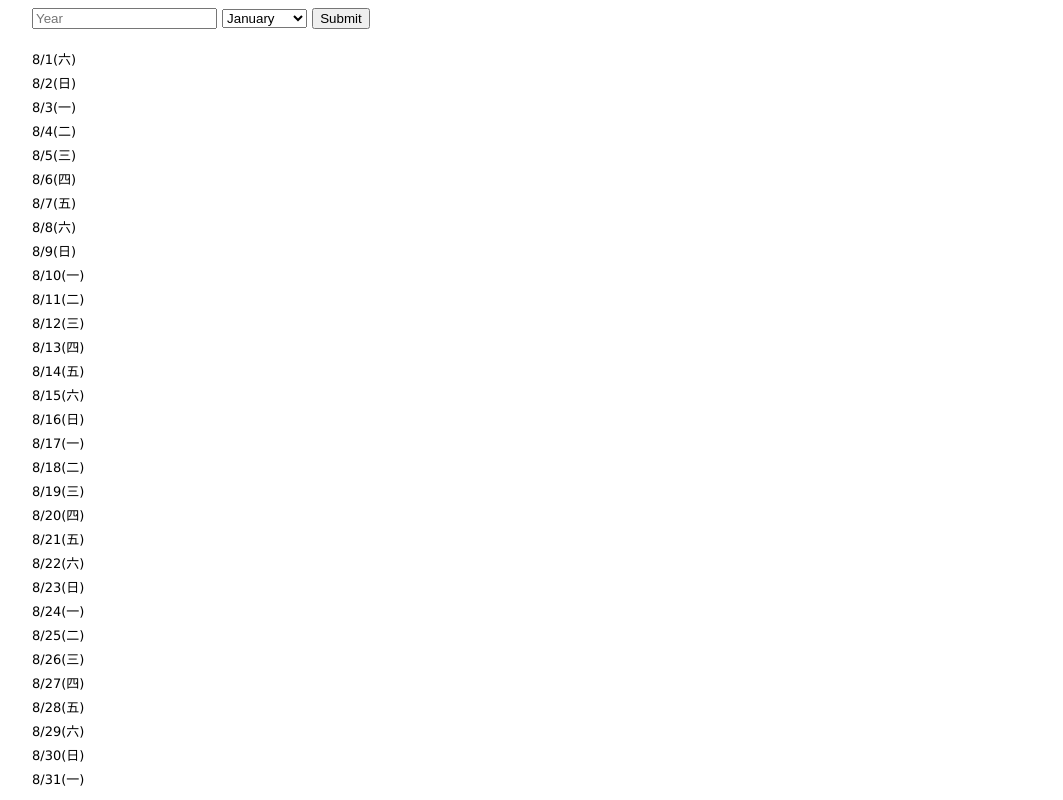
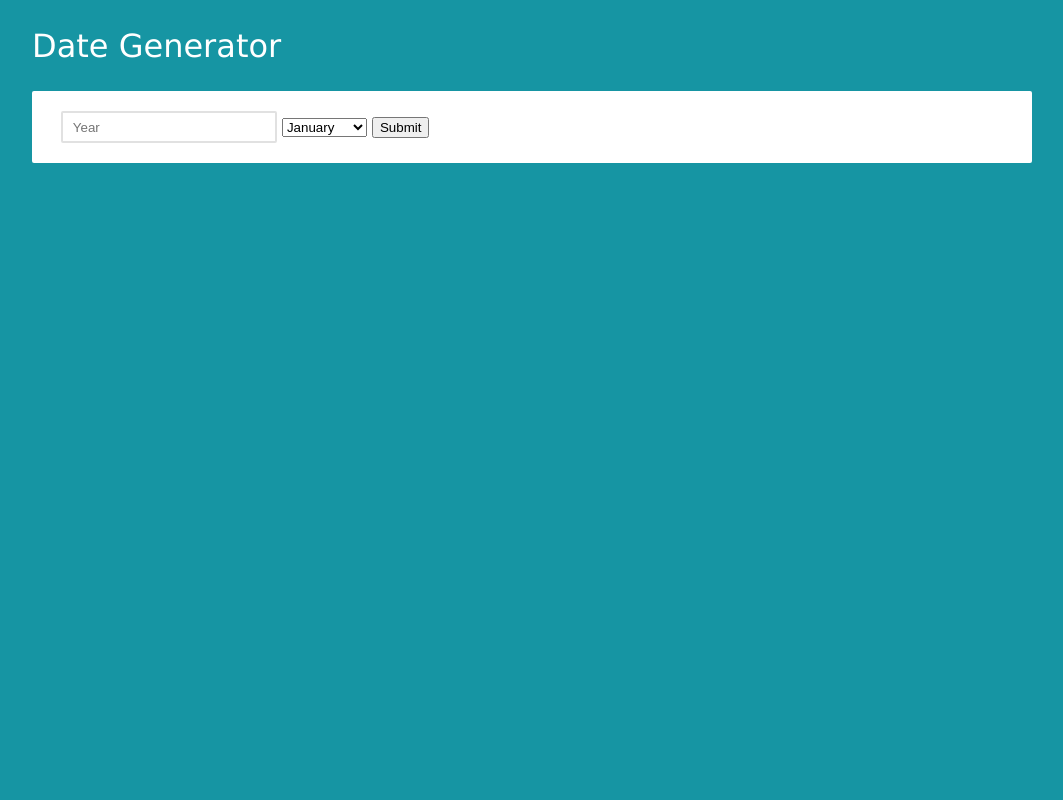
Before and after one commit to konekoya/date-generator, a plain HTML site: page index.html in a window 1280 px wide. Shown: the whole page, without its empty margins (108-1171 px from the left). Drawn offline with Linux system fonts and the light colour scheme.

Commit message:
finishing the JavaScript part, working on CSS for the interface

```diff
--- a/css/style.css
+++ b/css/style.css
@@ -1,15 +1,33 @@
 body {
  font-family: Verdana, Arial, Helvetica, sans-serif;
+ font-size: 100%;
+ background-color: #1695A3;
 }
 .container {
   width: 90%;
   max-width: 1000px;
   margin: auto;
 }
+h2 {
+  color: #fff;
+  font-weight: normal;
+  font-size: 2rem;
+}
 .date-picker {
-  margin-bottom: 20px;
+  margin: 10px 0 20px 0;
+  background-color: #fff;
+  padding: 20px 1.8rem;
+  border-radius: 2px;
+}
+.year-picker {
+  height: 26px;
+  width: 200px;
+  padding-left: 10px;
+  border-radius: 2px;
+  border: 2px solid #e1e1e1;
 }
 .item {
+  color: #fff;
   display: block;
   font-size: 13px;
   margin-bottom: 5px;
--- a/index.html
+++ b/index.html
@@ -6,8 +6,8 @@
     <link rel="stylesheet" href="./css/style.css">
 </head>
 <body>
-
     <div class="container">
+      <h2>Date Generator</h2>
       <div class="date-picker">
         <input class="year-picker" type="text" value="" placeholder="Year">
         <select name="month-picker" class="month-picker">
--- a/js/main.js
+++ b/js/main.js
@@ -2,38 +2,29 @@
 
   var DateGenerator = function() {
     var doc = document;
-    var date = new Date();
-    var year = date.getFullYear();
-    var month = date.getMonth();
-    var day = date.getDate();
-    var firstDay = new Date(date.getFullYear(), date.getMonth(), 1);
-    var lastDay = new Date(date.getFullYear(), date.getMonth() + 1, 0);
+    var year = '';
+    var month = '';
+    var day = '';
+    var firstDay = '';
+    var lastDay = '';
     var monthArr = ['一', '二', '三', '四', '五', '六', '七', '八', '九', '十', '十一', '十二'];
     var weekDayArr = ['一', '二', '三', '四', '五', '六', '日'];
     var i = -1;
-    var len = lastDay.getDate() +1;
-    var count = firstDay.getDay() - 1;
+    var len = '';
+    var count = '';
     var span = '';
     var frag = doc.createDocumentFragment();
     var outPut = doc.querySelector('.output');
     var submitBtn = doc.querySelector('.submit-btn');
-    var yearPicker = '';
-    var monthPicker = '';
 
     submitBtn.addEventListener('click', function(e){
-      yearValue = Number(doc.querySelector('.year-picker').value || year);
-      monthPicker = doc.querySelector('.month-picker');
-      monthValue = Number(monthPicker.options[monthPicker.selectedIndex].value);
-      console.log(yearValue)
-      console.log(monthValue)
-
-      firstDay = new Date(yearValue, monthValue, 1);
-      lastDay = new Date(yearValue, monthValue + 1, 0)
-      console.log(firstDay)
-      console.log(lastDay)
-      e.preventDefault();
-    }, false);
-
+      year = Number(doc.querySelector('.year-picker').value || year);
+      month = doc.querySelector('.month-picker');
+      month = Number(month.options[month.selectedIndex].value);
+      firstDay = new Date(year, month, 1);
+      lastDay = new Date(year, month + 1, 0);
+      len = lastDay.getDate() + 1;
+      count = firstDay.getDate() - 1;
 
       for (i = 1; i < len; i++) {
           span = doc.createElement('span');
@@ -49,6 +40,9 @@
       if (outPut) {
         outPut.appendChild(frag);
       }
+
+      e.preventDefault();
+    }, false);
   };
 
   window.onload = function() {
```
Lines whose indentation alone changed are shown as unchanged.
